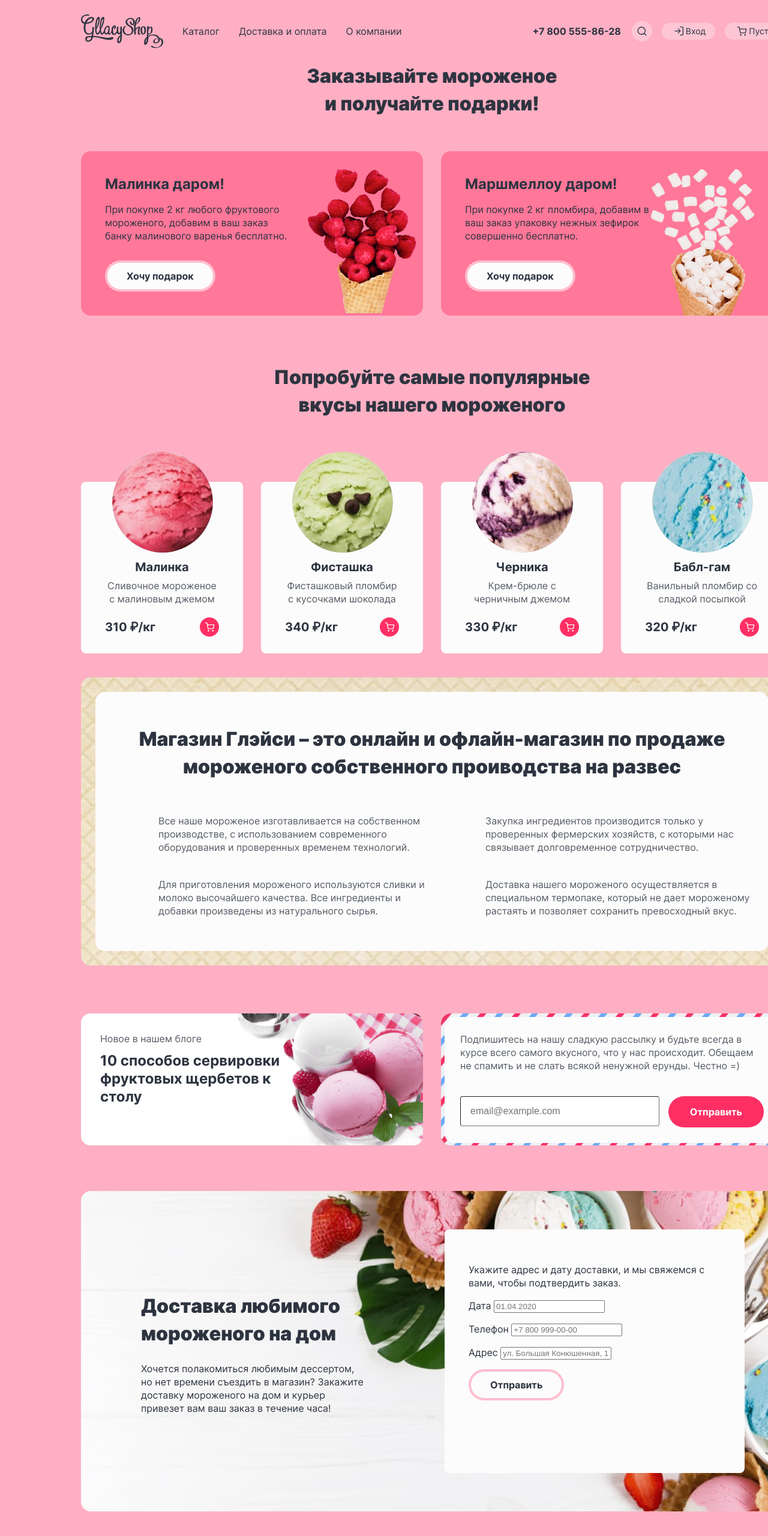
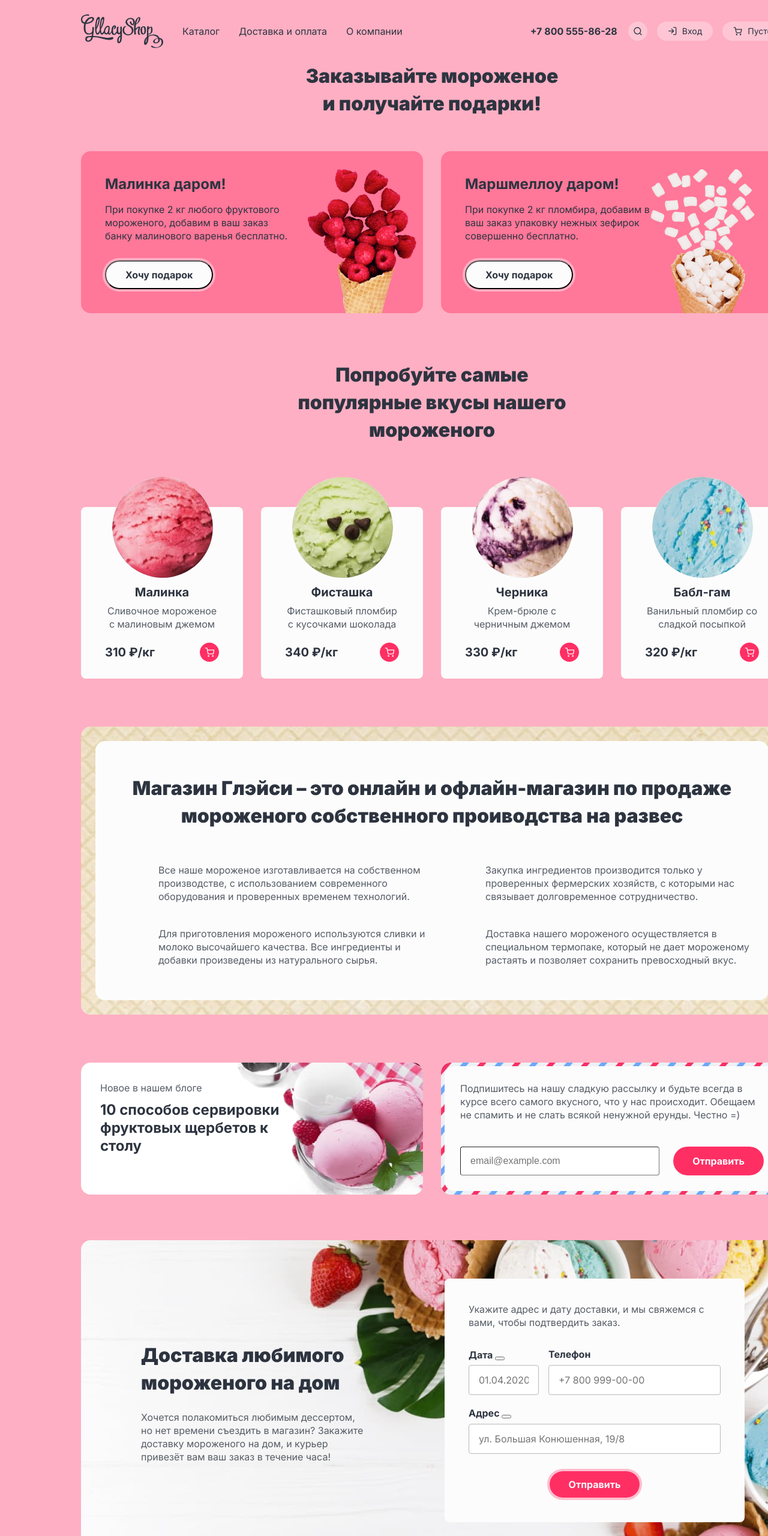
Before and after one commit to mihailsbodrins/841749-gllacy-32, a plain HTML site: page index.html in a window 1280 px wide. Shown: the top 2560 px of the page at 60% size. Drawn offline with Linux system fonts and the light colour scheme.

Commit message:
stilisation index.html

```diff
--- a/index.html
+++ b/index.html
@@ -5,6 +5,7 @@
     <meta name="viewport" content="width=device-width, initial-scale=1">
     <title>HTML Academy: Глейси</title>
     <link rel="stylesheet" href="styles/styles.css">
+    <link href="https://fonts.googleapis.com/css2?family=Inter:wght@400;700;900&display=swap" rel="stylesheet">
   </head>
 
   <body>
@@ -29,24 +30,24 @@
           <ul class="navigation-list navigation-user">
             <li class="navigation-item">
               <a class="navigation-link" href="#">
-                <svg class="navigation-icon" aria-hidden="true" focusable="false" width="48" height="36" xmlns="http://www.w3.org/2000/svg">
-                  <path fill-rule="evenodd" clip-rule="evenodd" d="M17.9129 17.2463C17.9129 14.3007 20.3007 11.9129 23.2462 11.9129C26.1917 11.9129 28.5795 14.3007 28.5795 17.2463C28.5795 18.6855 28.0095 19.9915 27.0828 20.951C27.0582 20.9695 27.0346 20.99 27.0123 21.0124C26.9899 21.0347 26.9694 21.0583 26.9509 21.0829C25.9915 22.0095 24.6854 22.5796 23.2462 22.5796C20.3007 22.5796 17.9129 20.1918 17.9129 17.2463ZM27.4653 22.4082C26.3161 23.3487 24.847 23.9129 23.2462 23.9129C19.5643 23.9129 16.5795 20.9282 16.5795 17.2463C16.5795 13.5644 19.5643 10.5796 23.2462 10.5796C26.9281 10.5796 29.9129 13.5644 29.9129 17.2463C29.9129 18.8471 29.3486 20.3162 28.4081 21.4654L31.2176 24.2749C31.4779 24.5352 31.4779 24.9573 31.2176 25.2177C30.9572 25.478 30.5351 25.478 30.2748 25.2177L27.4653 22.4082Z"/>
+                <svg class="navigation-icon" aria-hidden="true" focusable="false" width="16" height="16" xmlns="http://www.w3.org/2000/svg">
+                  <path fill-rule="evenodd" clip-rule="evenodd" d="M2.66341 7.33008C2.66341 4.75275 4.75275 2.66341 7.33008 2.66341C9.90741 2.66341 11.9967 4.75275 11.9967 7.33008C11.9967 8.58735 11.4995 9.7285 10.691 10.5676C10.6682 10.5852 10.6462 10.6044 10.6253 10.6253C10.6044 10.6463 10.5852 10.6682 10.5676 10.6911C9.72847 11.4996 8.58734 11.9967 7.33008 11.9967C4.75275 11.9967 2.66341 9.90741 2.66341 7.33008ZM11.0752 12.018C10.0487 12.8391 8.74675 13.3301 7.33008 13.3301C4.01637 13.3301 1.33008 10.6438 1.33008 7.33008C1.33008 4.01637 4.01637 1.33008 7.33008 1.33008C10.6438 1.33008 13.3301 4.01637 13.3301 7.33008C13.3301 8.74676 12.8391 10.0488 12.018 11.0752L14.4681 13.5253C14.7285 13.7857 14.7285 14.2078 14.4681 14.4682C14.2078 14.7285 13.7857 14.7285 13.5253 14.4682L11.0752 12.018Z"/>
                 </svg>
                 <span class="visually-hidden">Поиск по сайту</span>
               </a>
             </li>
             <li class="navigation-item">
               <a class="navigation-link navigation-login" href="#">
-                <svg class="navigation-icon" aria-hidden="true" focusable="false" width="18" height="18" xmlns="http://www.w3.org/2000/svg">
-                  <path fill-rule="evenodd" clip-rule="evenodd" d="M10.2084 1.87499C10.2084 1.50681 10.5069 1.20833 10.875 1.20833H13.875C14.4497 1.20833 15.0008 1.4366 15.4071 1.84293C15.8134 2.24926 16.0417 2.80036 16.0417 3.37499V13.875C16.0417 14.4496 15.8134 15.0007 15.4071 15.4071C15.0008 15.8134 14.4497 16.0417 13.875 16.0417H10.875C10.5069 16.0417 10.2084 15.7432 10.2084 15.375C10.2084 15.0068 10.5069 14.7083 10.875 14.7083H13.875C14.0961 14.7083 14.308 14.6205 14.4643 14.4643C14.6206 14.308 14.7084 14.096 14.7084 13.875V3.37499C14.7084 3.15398 14.6206 2.94202 14.4643 2.78574C14.308 2.62946 14.0961 2.54166 13.875 2.54166H10.875C10.5069 2.54166 10.2084 2.24318 10.2084 1.87499ZM6.65359 4.40359C6.91394 4.14324 7.33605 4.14324 7.5964 4.40359L11.3418 8.14903C11.4652 8.27001 11.5417 8.43857 11.5417 8.625C11.5417 8.81143 11.4652 8.97999 11.3418 9.10098L7.5964 12.8464C7.33605 13.1067 6.91394 13.1067 6.65359 12.8464C6.39324 12.5861 6.39324 12.1639 6.65359 11.9036L9.26552 9.29166H1.87504C1.50685 9.29166 1.20837 8.99319 1.20837 8.625C1.20837 8.25681 1.50685 7.95833 1.87504 7.95833H9.26552L6.65359 5.3464C6.39324 5.08605 6.39324 4.66394 6.65359 4.40359Z"/>
+                <svg class="navigation-icon" aria-hidden="true" focusable="false" width="16" height="16" xmlns="http://www.w3.org/2000/svg">
+                  <path fill-rule="evenodd" clip-rule="evenodd" d="M9 1.66667C9 1.29848 9.29848 1 9.66667 1H12.3333C12.8638 1 13.3725 1.21071 13.7475 1.58579C14.1226 1.96086 14.3333 2.46957 14.3333 3V12.3333C14.3333 12.8638 14.1226 13.3725 13.7475 13.7475C13.3725 14.1226 12.8638 14.3333 12.3333 14.3333H9.66667C9.29848 14.3333 9 14.0349 9 13.6667C9 13.2985 9.29848 13 9.66667 13H12.3333C12.5101 13 12.6797 12.9298 12.8047 12.8047C12.9298 12.6797 13 12.5101 13 12.3333V3C13 2.82319 12.9298 2.65362 12.8047 2.5286C12.6797 2.40357 12.5101 2.33333 12.3333 2.33333H9.66667C9.29848 2.33333 9 2.03486 9 1.66667ZM5.86189 3.86193C6.12224 3.60158 6.54435 3.60158 6.8047 3.86193L10.1338 7.19103C10.1509 7.20785 10.1671 7.22559 10.1824 7.24416C10.2142 7.28296 10.2411 7.32451 10.2628 7.36795C10.3079 7.45781 10.3333 7.55927 10.3333 7.66667C10.3333 7.77529 10.3074 7.87785 10.2613 7.96846C10.241 8.00841 10.2164 8.04675 10.1876 8.08278C10.1708 8.10378 10.1527 8.12375 10.1335 8.14256L6.8047 11.4714C6.54435 11.7318 6.12224 11.7318 5.86189 11.4714C5.60154 11.2111 5.60154 10.7889 5.86189 10.5286L8.05715 8.33333H1.66667C1.29848 8.33333 1 8.03486 1 7.66667C1 7.29848 1.29848 7 1.66667 7H8.05715L5.86189 4.80474C5.60154 4.54439 5.60154 4.12228 5.86189 3.86193Z"/>
                 </svg>
                 Вход
               </a>
             </li>
             <li class="navigation-item">
               <a class="navigation-link navigation-cart" href="#">
-                <svg class="navigation-icon" aria-hidden="true" focusable="false" width="17" height="16" xmlns="http://www.w3.org/2000/svg">
-                  <path fill-rule="evenodd" clip-rule="evenodd" d="M1.31254 0.489594C0.944351 0.489594 0.645874 0.78807 0.645874 1.15626C0.645874 1.52445 0.944351 1.82293 1.31254 1.82293H3.37353L3.91319 4.5192C3.91612 4.53801 3.91985 4.55655 3.92432 4.5748L5.01308 10.0146L5.0132 10.0151C5.10338 10.4685 5.35008 10.8757 5.71016 11.1656C6.06854 11.4541 6.51652 11.608 6.97639 11.6009H13.3011C13.761 11.608 14.209 11.4541 14.5673 11.1656C14.9276 10.8756 15.1743 10.4681 15.2644 10.0146L15.2644 10.0146L15.2654 10.0096L16.3084 4.54046C16.3456 4.34529 16.2938 4.14369 16.1672 3.99061C16.0405 3.83752 15.8522 3.7489 15.6535 3.7489H5.11879L4.57369 1.02542C4.51133 0.71385 4.23774 0.489594 3.91999 0.489594H1.31254ZM6.32068 9.75386L5.38566 5.08224H14.8477L13.9562 9.75686C13.9268 9.90269 13.8472 10.0336 13.7313 10.127C13.6148 10.2207 13.4691 10.2705 13.3196 10.2676L13.3196 10.2675H13.3068H6.9707V10.2674L6.95793 10.2676C6.80844 10.2705 6.66271 10.2207 6.54624 10.127C6.42978 10.0332 6.35 9.90146 6.32087 9.75482L6.32068 9.75386ZM5.21043 14.1936C5.21043 13.4657 5.80055 12.8756 6.5285 12.8756C7.25644 12.8756 7.84656 13.4657 7.84656 14.1936C7.84656 14.9216 7.25644 15.5117 6.5285 15.5117C5.80055 15.5117 5.21043 14.9216 5.21043 14.1936ZM12.3804 14.1936C12.3804 13.4657 12.9705 12.8756 13.6985 12.8756C14.4264 12.8756 15.0166 13.4657 15.0166 14.1936C15.0166 14.9216 14.4264 15.5117 13.6985 15.5117C12.9705 15.5117 12.3804 14.9216 12.3804 14.1936Z"/>
+                <svg class="navigation-icon" aria-hidden="true" focusable="false" width="16" height="16" xmlns="http://www.w3.org/2000/svg">
+                  <path fill-rule="evenodd" clip-rule="evenodd" d="M1.16667 1.25C0.798477 1.25 0.5 1.54848 0.5 1.91667C0.5 2.28486 0.798477 2.58333 1.16667 2.58333H2.93794L3.40537 4.91872C3.40821 4.93667 3.41176 4.95438 3.416 4.97182L4.38338 9.80515L4.3835 9.80571C4.46706 10.2257 4.69562 10.603 5.02921 10.8715C5.36111 11.1387 5.77595 11.2813 6.20183 11.2748H11.8225C12.2484 11.2813 12.6633 11.1387 12.9952 10.8715C13.3289 10.6029 13.5575 10.2254 13.641 9.80515L13.641 9.80515L13.642 9.80016L14.5691 4.93872C14.6063 4.74355 14.5545 4.54195 14.4279 4.38887C14.3012 4.23578 14.1129 4.14716 13.9142 4.14716H4.61072L4.1381 1.78583C4.07574 1.47426 3.80215 1.25 3.4844 1.25H1.16667ZM5.69098 9.54444L4.87759 5.4805H13.1084L12.3328 9.54736C12.31 9.65988 12.2485 9.7609 12.1591 9.83291C12.0691 9.90535 11.9565 9.94383 11.841 9.94162L11.841 9.94149H11.8282H6.19614V9.94137L6.18337 9.94162C6.06787 9.94383 5.95528 9.90535 5.8653 9.83291C5.77531 9.76048 5.71368 9.6587 5.69117 9.5454L5.69098 9.54444ZM4.55739 13.5054C4.55739 12.8175 5.1151 12.2597 5.80307 12.2597C6.49105 12.2597 7.04876 12.8175 7.04876 13.5054C7.04876 14.1934 6.49105 14.7511 5.80307 14.7511C5.1151 14.7511 4.55739 14.1934 4.55739 13.5054ZM10.9307 13.5054C10.9307 12.8175 11.4884 12.2597 12.1764 12.2597C12.8644 12.2597 13.4221 12.8175 13.4221 13.5054C13.4221 14.1934 12.8644 14.7511 12.1764 14.7511C11.4884 14.7511 10.9307 14.1934 10.9307 13.5054Z"/>
                 </svg>
                 <span class="visually-hidden">Корзина</span>
                 Пусто
@@ -149,7 +150,7 @@
           <h2 class="headline advantages-headline">Магазин Глэйси – это онлайн и офлайн-магазин по продаже мороженого собственного проиводства на развес</h2>
           <ul class="advantages-list">
             <li class="advatages-items">
-              <p class="advantages-description advantages-description-">Все наше мороженое изготавливается на собственном производстве, с использованием современного оборудования и проверенных временем технологий.</p>
+              <p class="advantages-description advantages-description-ice-cream">Все наше мороженое изготавливается на собственном производстве, с использованием современного оборудования и проверенных временем технологий.</p>
             </li>
             <li class="advatages-items">
               <p class="advantages-description">Закупка ингредиентов производится только у проверенных фермерских хозяйств, с которыми нас связывает долговременное сотрудничество.</p>
@@ -166,14 +167,11 @@
         </section>
         <div class="wrapper">
           <article class="blog">
-            <div class="blog-wrapper">
             <h2 class="visually-hidden">Блог</h2>
             <p class="blog-news">Новое в нашем блоге</p>
             <a href="#" class="blog-link">
               <h3 class="blog-title">10 способов сервировки фруктовых щербетов к столу</h3>
             </a>
-            </div>
-            <img src="images/serving_ice_cream.png" alt="мороженное в блюдце украшенная малиной" width="570" height="216">
           </article>
           <section class="newsletter">
             <div class="newsletter-container">
@@ -190,45 +188,50 @@
         <section class="shipping">
           <div class="shipping-wrapper">
             <h2 class="headline shipping-headline">Доставка любимого мороженого на дом</h2>
-            <p class="shipping-description">Хочется полакомиться любимым дессертом, но нет времени съездить в магазин? Закажите доставку мороженого на дом и курьер привезет вам ваш заказ в течение часа!</p>
+            <p class="shipping-description">Хочется полакомиться любимым дессертом, но нет времени съездить в магазин? Закажите доставку мороженого на дом, и курьер привезёт вам ваш заказ в течение часа!</p>
           </div>
           <div class="shipping-wrapper">
-            <p>Укажите адрес и дату доставки, и мы свяжемся с вами, чтобы подтвердить заказ.</p>
+            <p class="shipping-description-form">Укажите адрес и дату доставки, и мы свяжемся с вами, чтобы подтвердить заказ.</p>
             <form class="shipping-form" action="https://echo.htmlacademy.ru/" method="post">
-              <p class="shipping-form-date">
+              <p class="field-group shipping-form-date">
                 <span class="form-label form-label-icon">
                   <label for="shipping-date">
-                    Дата</label>
+                    Дата
+                    <button class="info">
+                      <span class="visually-hidden">Посмотреть дополнительную информацию</span>
+                    </button>
+                  </label>
                 </span>
                 <input type="text" id="shipping-date" name="shipping-date" placeholder="01.04.2020">
               </p>
-              <p class="shipping-form-phone">
+              <p class="field-group shipping-form-phone">
                 <label for="shipping-phone">
                   Телефон
                 </label>
                 <input type="text" id="shipping-phone" name="shipping-phone" placeholder="+7 800 999-00-00">
               </p>
-              <p class="shipping-form-adress">
-                <label for="shipping-adress">
+              <p class="field-group shipping-form-address">
+                <label for="shipping-address">
                   Адрес
+                  <button class="info">
+                    <span class="visually-hidden">Введите название улицы, дома и квартиры</span>
+                  </button>
                 </label>
-                <input type="text" id="shipping-adress" name="shipping-adress" placeholder="ул. Большая Конюшенная, 19/8">
+                <input type="text" id="shipping-address" name="shipping-address" placeholder="ул. Большая Конюшенная, 19/8">
               </p>
-              <button class="button" type="submit">Отправить</button>
+              <button class="button shipping-submit" type="submit">Отправить</button>
             </form>
           </div>
         </section>
         <section class="contacts">
-          <div class="contacts-wrapper">
-            <h2 class="headline contacts-headline">Адрес главного офиса и офлайн-магазина:</h2>
             <address class="contacts-adress">
-              <p class="contacts-adress-text">наб. Реки Карповки, 5 лит П, Санкт-Петербург</p>
+              <h2 class="headline contacts-headline">Адрес главного офиса<br> и офлайн-магазина:</h2>
+              <p class="contacts-adress-text">наб. реки Карповки,<br> 5 лит П, Санкт-Петербург</p>
               <p class="contacts-phone-description">Для заказов по телефону:</p>
               <a class="contacts-phone" href="tel:+78128121212">+7 (812) 812-12-12</a>
               <p class="contacts-time">(с 10 до 20 ежедневно)</p>
               <a class="button button-feedback" href="#">Форма обратной связи</a>
             </address>
-          </div>
         </section>
       </div>
     </main>
@@ -271,10 +274,10 @@
               <a class="about-item-link about-item-link-supplier" href="#">Для поставщиков</a>
             </li>
             <li class="about-item">
-              <a class="about-item-link" href="#">О производстве</a>
+              <a class="about-item-link" href="#">Наши документы</a>
             </li>
             <li class="about-item">
-              <a class="about-item-link" href="#">Наши документы</a>
+              <a class="about-item-link" href="#">О производстве</a>
             </li>
             <li class="about-item">
               <a class="about-item-link" href="#">Экологические стандарты</a>
--- a/styles/styles.css
+++ b/styles/styles.css
@@ -94,7 +94,9 @@ a {
   text-align: center;
   color: var(--extra-dark-basic, #2d3440);
   background-color: var(--extra-light-basic, #fcfcfc);
-  border: 4px solid var(--button-special, rgba(255, 47, 100, 0.3));
+  /* border: 4px  var(--button-special, rgba(255, 47, 100, 0.3)); */
+  outline: 4px solid rgba(252, 252, 252, 0.4); /* цвет не указан */
+  /* Outline не поддерживает кнопка  */
   border-radius: 26px;
   text-decoration: none;
 }
@@ -158,11 +160,11 @@ a {
 }
 
 .navigation-user .navigation-link {
-  min-width: 18px;
-  min-height: 18px;
+  display: flex;
+  justify-content: space-between;
+  align-items: center;
   padding: 8px;
   font-size: 14px;
-  fill: ;
   border-radius: 100%;
   background: rgba(252, 252, 252, 0.3);
 }
@@ -172,30 +174,19 @@ a {
 }
 
 .navigation-icon {
-  position: absolute;
-  top: 0;
-  right: 0;
-  bottom: 0;
-  left: 0;
-  margin: auto;
   fill: var(--extra-dark-basic, #2d3440);
+}
+
+.navigation-login .navigation-icon,
+.navigation-cart .navigation-icon {
+  padding-right: 8px;
 }
 
 .navigation-user .navigation-login,
 .navigation-user .navigation-cart {
-  position: relative;
-  padding: 4px 16px 4px 40px;
+  margin: 0;
+  padding: 6px 18px;
   border-radius: 26px;
-}
-
-.navigation-link .navigation-icon {
-  left: -7px;
-}
-
-.navigation-login .navigation-icon,
-.navigation-cart .navigation-icon {
-  right: auto;
-  left: 20px;
 }
 
 .main-index {
@@ -257,7 +248,7 @@ a {
 
 /* Offer */
 .offer {
-  margin-bottom: 40px;
+  margin-bottom: 80px;
 }
 
 .offer-headline {
@@ -387,6 +378,14 @@ a {
   color: var(--dark-basic, #565c66);
 }
 
+/* .advantages-description-ice-cream::before {
+  content: "";
+  width: auto;
+  background-image: url(../images/ice_cream.svg);
+  background-repeat: no-repeat;
+} */
+/* Не сделано */
+
 /* Wrapper */
 .wrapper {
   display: flex;
@@ -399,41 +398,35 @@ a {
 .blog,
 .newsletter {
   width: 570px;
-  height: 220px;
   border-radius: 16px;
   background-color: var(--extra-light-basic, #fcfcfc);
 }
 
-.blog-wrapper {
-  position: absolute;
-  margin: 32px;
-  width: 330px;
+.blog {
+  background-image: url("../images/serving_ice_cream.jpg");
+  background-repeat: no-repeat;
 }
 
 .blog-news {
-  margin: 0 0 12px 0;
+  margin: 0;
+  padding: 32px 32px 12px 32px;
   line-height: 20px;
   color: var(--dark-basic, #565c66);
 }
 
 .blog-title {
   margin: 0;
+  padding: 0 235px 63px 32px;
   font-size: 24px;
   line-height: 30px;
   font-weight: 700;
-}
-
-.blog img {
-  display: block;
-  height: 100%;
-  background: transparent;
-  background-repeat: no-repeat;
 }
 
 /* Newsletter */
 .newsletter {
   width: 570px;
   background-image: url("../images/post_background.jpg");
+  background-repeat: no-repeat;
 }
 
 .newsletter-container {
@@ -445,7 +438,7 @@ a {
 
 .newsletter-description {
   margin: 0;
-  padding-bottom: 40px;
+  padding-bottom: 42px;
   color: var(--dark-basic, #565c66);
 }
 
@@ -456,7 +449,7 @@ a {
 
 .field {
   width: 314px;
-  height: 48px;
+  height: 46px;
   margin: 0;
   padding: 0 0 0 16px;
   font-size: 16px;
@@ -469,14 +462,14 @@ a {
 .newsletter-button {
   color: var(--extra-light-basic, #fcfcfc);
   background-color: var(--extra-bright-special, #ff2f64);
-  border: 4px solid var(--button-special, rgba(255, 47, 100, 0.3));
+  border: 0;
 }
 
 /* Shipping */
 .shipping {
   display: flex;
   height: 534px;
-  margin-bottom: 80px;
+  margin-bottom: 79px;
   justify-content: space-between;
   align-items: center;
   background-image: url("../images/decoration_ice_cream.jpg");
@@ -486,12 +479,18 @@ a {
 
 .shipping-wrapper:first-child {
   width: 371px;
-  padding: 100px;
+  padding: 107px 100px 100px 100px;
 }
 
 .shipping-headline {
   text-align: left;
-  margin: 24px 0;
+  margin: 0;
+  padding: 0 0 23px;
+}
+
+.shipping-description {
+  margin: 0;
+  color: var(--dark-basic, #565c66);
 }
 
 .shipping-wrapper:last-child {
@@ -503,21 +502,68 @@ a {
   border-radius: 8px;
 }
 
+.shipping-description-form {
+  margin: 0;
+  padding-bottom: 32px;
+  color: var(--dark-basic, #565c66);
+}
+
+.shipping-form {
+  display: grid;
+  grid-template-columns: 117px 287px;
+  gap: 20px 16px;
+}
+
+.field-group {
+  display: flex;
+  flex-direction: column;
+  justify-content: space-between;
+  margin: 0;
+}
+
+.field-group input {
+  padding: 14px 16px;
+  font-family: "Inter", sans-serif;
+  font-size: 16px;
+  line-height: 20px;
+  border: 1px solid var(--neutral-basic, #b9b9b9);
+  border-radius: 4px;
+  color: var(--neutral-basic, #b9b9b9);
+}
+
+.shipping-form label {
+  padding-bottom: 8px;
+  line-height: 20px;
+  font-weight: 700;
+}
+
+.shipping-form-address {
+  grid-column: 1 / -1;
+  padding-bottom: 9px;
+}
+
+.shipping-submit {
+  grid-column: 1 / -1;
+  justify-self: center;
+  color: var(--extra-light-basic, #fcfcfc);
+  background-color: var(--extra-bright-special, #ff2f64);
+  border: none;
+  outline: 4px solid rgba(255, 47, 100, 0.3);
+}
+
 /* Сontacts */
 .contacts {
-  display: flex;
-  height: 492px;
+  padding: 64px;
   background-image: url("../images/ice_cream_cones.jpg");
   background-repeat: no-repeat;
   border-radius: 16px;
 }
 
-.contacts-wrapper {
+.contacts-adress {
   width: 263px;
-  height: 284px;
-  margin-left: 64px;
   padding: 40px;
   align-self: center;
+  font-style: normal;
   background-color: var(--extra-light, #fcfcfc);
   border-radius: 8px;
 }
@@ -525,6 +571,7 @@ a {
 .contacts-headline,
 .contacts-phone-description {
   margin: 0;
+  padding-bottom: 12px;
   font-size: 16px;
   line-height: 22px;
   font-weight: 400;
@@ -532,22 +579,31 @@ a {
   text-align: left;
 }
 
-.contacts-adress {
-  font-style: normal;
-}
-
 .contacts-adress-text,
 .contacts-phone {
+  margin: 0;
+  padding-bottom: 24px;
   font-size: 20px;
   line-height: 24px;
   font-weight: 700;
 }
 
 .contacts-time {
+  margin: 0;
+  padding-bottom: 32px;
   font-size: 14px;
   line-height: 20px;
   font-weight: 400;
   color: var(--neutral-basic, #565c66);
+}
+
+.button-feedback {
+  display: inline-block;
+  padding: 13px 32px;
+  color: var(--extra-light-basic, #fcfcfc);
+  background-color: var(--extra-bright-special, #ff2f64);
+  border: none;
+  outline: 4px solid rgba(255, 47, 100, 0.3);
 }
 
 /* Footer */
@@ -555,15 +611,10 @@ a {
   display: flex;
   margin: 0 auto;
   padding: 46px 0;
-  outline: 5px solid gray;
-  outline-offset: -5px;
 }
 
 .social {
   max-width: 300px;
-
-  outline: 5px solid gray;
-  outline-offset: -5px;
 }
 
 .social-list {
@@ -582,23 +633,22 @@ a {
 .about {
   width: 370px;
   margin-left: auto;
-  margin-right: 200px;
-  outline: 5px solid gray;
-  outline-offset: -5px;
+  margin-right: 185px;
 }
 
 .about-list {
-  /* display: flex;
+  display: flex;
+  flex-direction: row;
   flex-wrap: wrap;
-  justify-content: start; */
-  columns: 2;
   list-style-type: none;
   margin: 0;
   padding: 0;
 }
 
 .about-item {
+  min-width: 126px;
   margin: 0;
+  padding: 0 0 8px 24px;
 }
 
 .about-item-link {
@@ -617,9 +667,6 @@ a {
   width: 193px;
   margin-right: 0;
   padding-right: 14px;
-
-  outline: 5px solid gray;
-  outline-offset: -5px;
 }
 
 .creator-descrition {
```
Also changed, not shown: images/ice_cream.svg (renamed from images/ice-cream.svg), images/ice_cream_cone.svg (renamed from images/ice-cream-cone.svg), images/serving_ice_cream.jpg (added), images/serving_ice_cream.png (deleted). Lines whose indentation alone changed are shown as unchanged.
